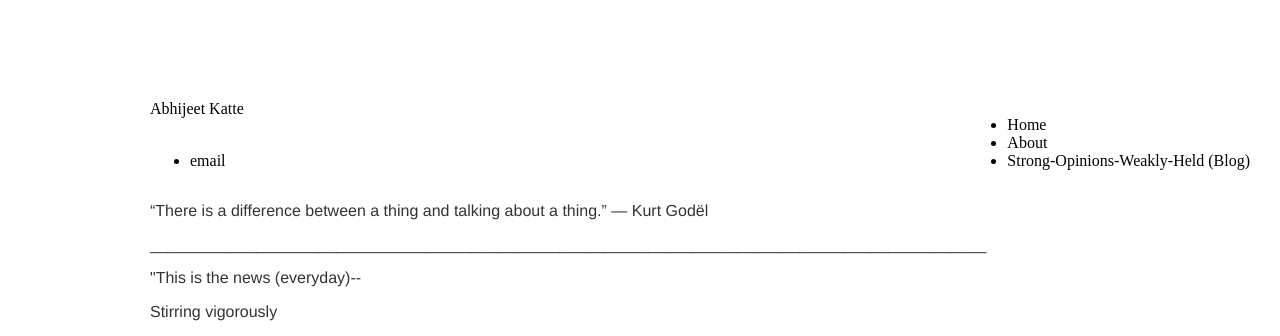
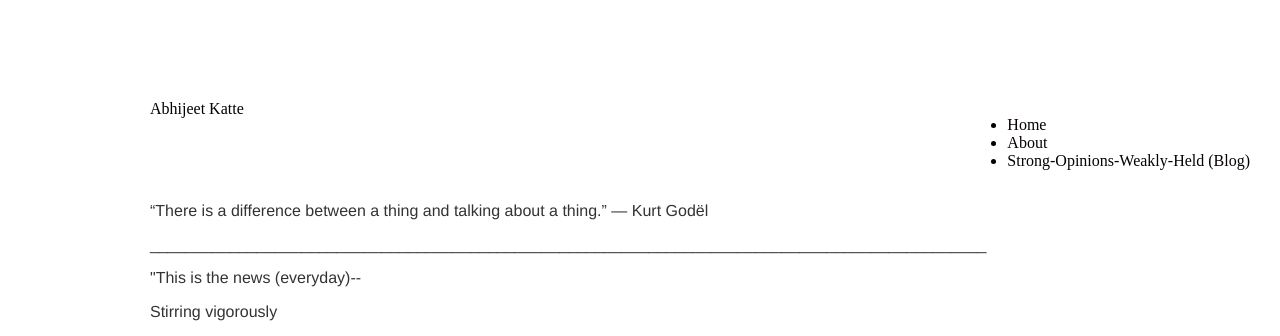
Before and after one commit to AbhiK24/abhik24.github.io, a Jekyll site: the page built from index.html, in a window 1280 px wide. Shown: the top 336 px of the page. Built offline with Jekyll 4.4.1, drawn with Linux system fonts in a browser that asks for light colours.

Commit message:
Update default.html

```diff
--- a/_layouts/default.html
+++ b/_layouts/default.html
@@ -26,9 +26,6 @@
 			</div><!-- /.container -->
 
 
-	    		<ul>
-	        		<li><a href="mailto:abhi.katte@gmail.com">email</a></li>
-	               </ul>
 
 
 		</body>
```
